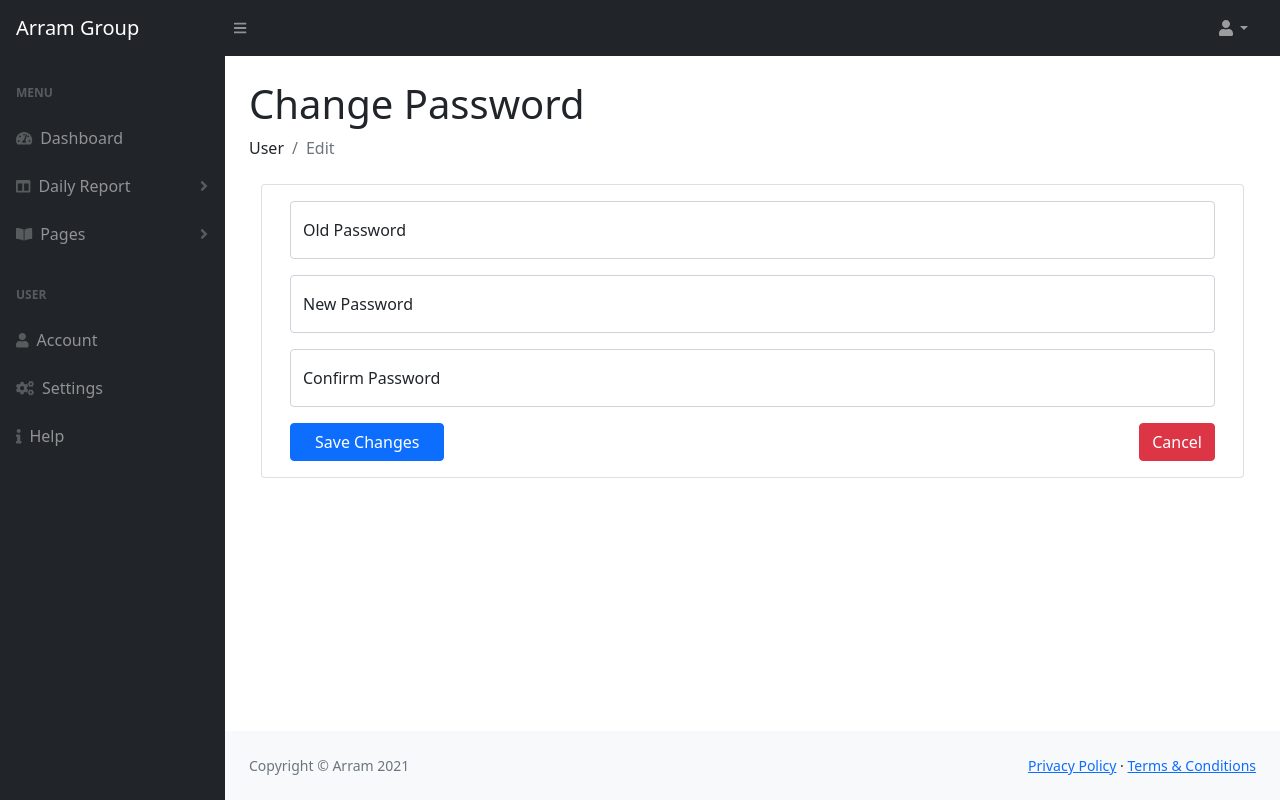
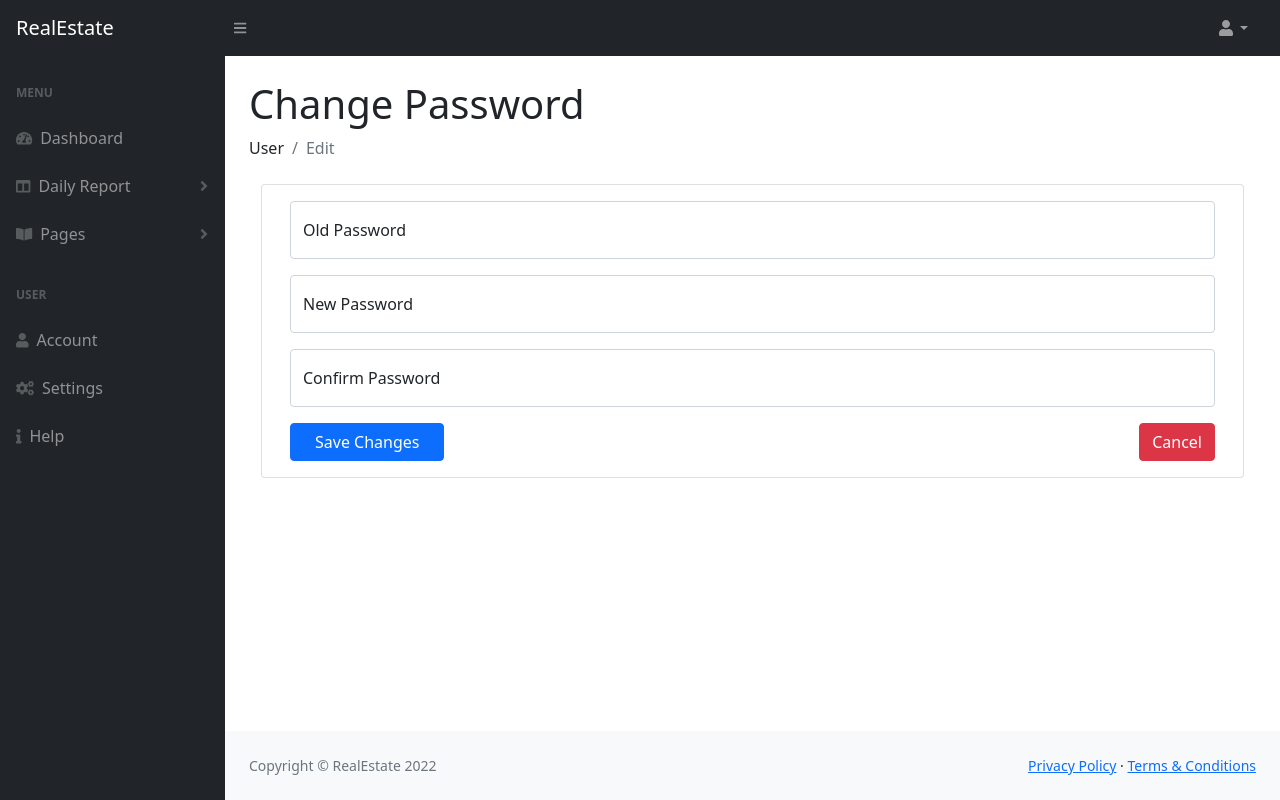
Before and after one commit to John0Isaac/Real-Estate-Python-Web-Application, a Python web app: template templates/pages/sales/change-password.html in a window 1280 px wide. Run offline with Jinja, Linux system fonts and the light colour scheme; the template is opened without the code that fills it, so the values that code supplies are empty; some libraries are stand-ins or nearby versions.

Commit message:
Update change-password.html

```diff
--- a/templates/pages/sales/change-password.html
+++ b/templates/pages/sales/change-password.html
@@ -6,17 +6,17 @@
         <meta http-equiv="X-UA-Compatible" content="IE=edge" />
         <meta name="viewport" content="width=device-width, initial-scale=1, shrink-to-fit=no" />
         <meta name="description" content="" />
-        <meta name="author" content="John Aziz" />
-        <title>Arram | Dashboard</title>
+        <meta name="author" content="Omar Khalil, John Aziz" />
+        <title>RealEstate | Dashboard</title>
         <link href="https://cdn.jsdelivr.net/npm/simple-datatables@latest/dist/style.css" rel="stylesheet" />
         <link href="/static/css/styles.css" rel="stylesheet" />
         <script src="https://cdnjs.cloudflare.com/ajax/libs/font-awesome/5.15.3/js/all.min.js" crossorigin="anonymous"></script>
-        <link rel="shortcut icon" href="/static/ico/favicon.png">
+        <link rel="shortcut icon" href="/static/ico/loginLogo.png">
     </head>
     <body class="sb-nav-fixed">
         <nav class="sb-topnav navbar navbar-expand navbar-dark bg-dark">
             <!-- Navbar Brand-->
-            <a class="navbar-brand ps-3" href="/dashboard/{{ data.id }}">Arram Group</a>
+            <a class="navbar-brand ps-3" href="/dashboard/{{ data.id }}">RealEstate</a>
             <!-- Sidebar Toggle-->
             <button class="btn btn-link btn-sm order-1 order-lg-0 me-4 me-lg-0" id="sidebarToggle" href="#!"><i class="fas fa-bars"></i></button>
             <!-- Navbar Search-->
@@ -167,7 +167,7 @@
             <footer class="py-4 bg-light mt-auto">
                 <div class="container-fluid px-4">
                     <div class="d-flex align-items-center justify-content-between small">
-                        <div class="text-muted">Copyright &copy; Arram 2021</div>
+                        <div class="text-muted">Copyright &copy; RealEstate 2022</div>
                         <div>
                             <a href="#">Privacy Policy</a>
                             &middot;
```
